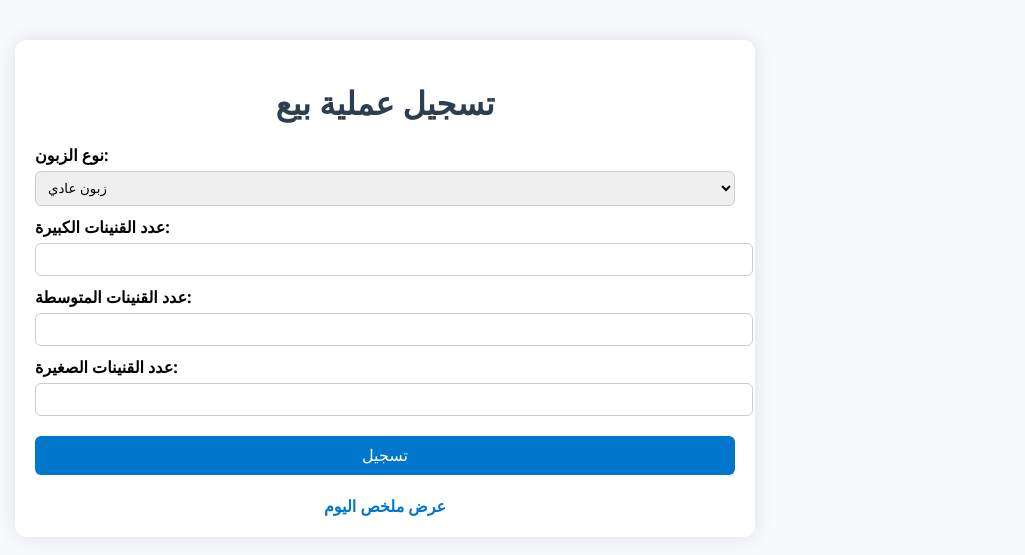
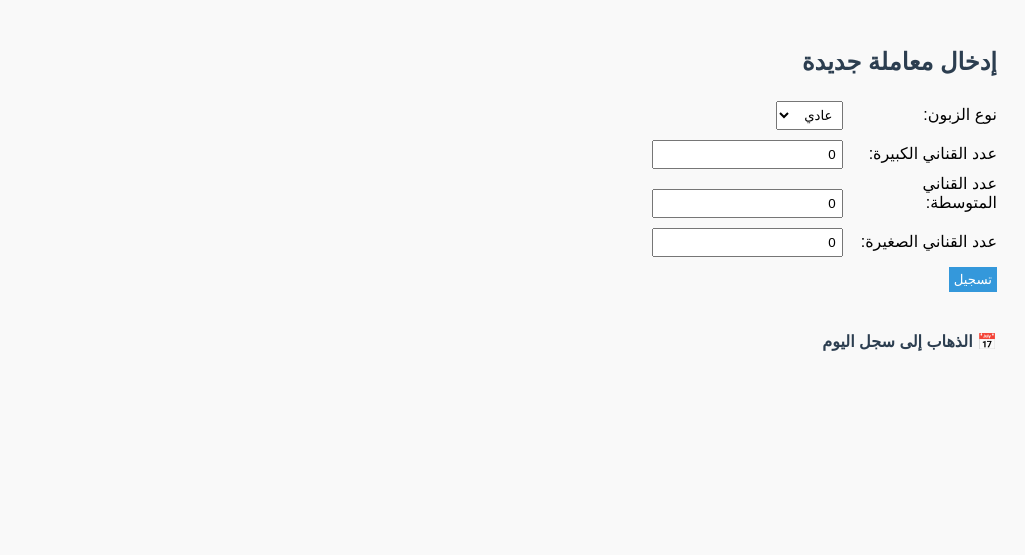
Before and after one commit to Sidiya91/gas-sales-flask2, a Flask app: page / in a window 1280 px wide. Shown: the top 555 px of the page, without its empty margins (255-1280 px from the left). Run offline with Flask 3, Linux system fonts and the light colour scheme.

```diff
--- a/app.py
+++ b/app.py
@@ -1,82 +1,66 @@
 from flask import Flask, render_template, request, redirect, url_for
 from datetime import datetime
-import csv
+import sqlite3
+import uuid
 import os
-import uuid
-from collections import defaultdict
 
 app = Flask(__name__)
+DB_FILE = "database.db"
 
-DATA_FILE = 'transactions.csv'
-
+# أسعار القناني حسب نوع الزبون
 PRICES = {
     0: {'large': 3330, 'medium': 1600, 'small': 730},
     1: {'large': 3130, 'medium': 1505, 'small': 685},
-    2: {'large': 3200, 'medium': 1535, 'small': 700}
+    2: {'large': 3200, 'medium': 1535, 'small': 700},
 }
 
 WEIGHTS = {'large': 12, 'medium': 6, 'small': 2.7}
 
-def archive_if_new_day():
-    today = datetime.now().strftime('%Y-%m-%d')
-    if os.path.exists(DATA_FILE):
-        with open(DATA_FILE, encoding='utf-8') as file:
-            reader = csv.DictReader(file)
-            rows = list(reader)
-            if rows:
-                first_date = rows[0]['datetime'].split(' ')[0]
-                if first_date != today:
-                    archive_name = f"transactions_{first_date}.csv"
-                    os.rename(DATA_FILE, archive_name)
-                    with open(DATA_FILE, mode='w', newline='', encoding='utf-8') as f:
-                        writer = csv.writer(f)
-                        writer.writerow(['id', 'datetime', 'customer_type', 'large_qty', 'medium_qty', 'small_qty', 'total_price', 'total_gas'])
+def init_db():
+    with sqlite3.connect(DB_FILE) as conn:
+        conn.execute("""
+        CREATE TABLE IF NOT EXISTS transactions (
+            id TEXT PRIMARY KEY,
+            datetime TEXT,
+            customer_type INTEGER,
+            large_qty INTEGER,
+            medium_qty INTEGER,
+            small_qty INTEGER,
+            total_price REAL,
+            total_gas REAL
+        )
+        """)
 
-def save_transaction(transaction):
-    with open(DATA_FILE, mode='a', newline='', encoding='utf-8') as file:
-        writer = csv.writer(file)
-        writer.writerow([
-            transaction['id'],
-            transaction['datetime'],
-            transaction['customer_type'],
-            transaction['large_qty'],
-            transaction['medium_qty'],
-            transaction['small_qty'],
-            transaction['total_price'],
-            transaction['total_gas']
-        ])
+# استدعاء قاعدة البيانات
+init_db()
 
-def read_transactions_for_today():
-    today = datetime.now().strftime('%Y-%m-%d')
-    transactions = []
-    if os.path.exists(DATA_FILE):
-        with open(DATA_FILE, mode='r', encoding='utf-8') as file:
-            reader = csv.DictReader(file)
-            for row in reader:
-                if today in row['datetime']:
-                    transactions.append({
-                        "id": row['id'],
-                        "datetime": row['datetime'],
-                        "customer_type": int(row['customer_type']),
-                        "large_qty": int(row['large_qty']),
-                        "medium_qty": int(row['medium_qty']),
-                        "small_qty": int(row['small_qty']),
-                        "total_price": float(row['total_price']),
-                        "total_gas": float(row['total_gas'])
-                    })
-    return transactions
+def insert_transaction(data):
+    with sqlite3.connect(DB_FILE) as conn:
+        conn.execute("""
+            INSERT INTO transactions VALUES (?, ?, ?, ?, ?, ?, ?, ?)
+        """, (
+            data['id'], data['datetime'], data['customer_type'],
+            data['large_qty'], data['medium_qty'], data['small_qty'],
+            data['total_price'], data['total_gas']
+        ))
+
+def get_transactions_by_date(date):
+    with sqlite3.connect(DB_FILE) as conn:
+        cur = conn.cursor()
+        cur.execute("SELECT * FROM transactions WHERE datetime LIKE ?", (f"{date}%",))
+        rows = cur.fetchall()
+    return rows
 
 def delete_transaction_by_id(transaction_id):
-    rows = []
-    with open(DATA_FILE, mode='r', encoding='utf-8') as file:
-        reader = csv.DictReader(file)
-        for row in reader:
-            if row['id'] != transaction_id:
-                rows.append(row)
-    with open(DATA_FILE, mode='w', newline='', encoding='utf-8') as file:
-        writer = csv.DictWriter(file, fieldnames=['id', 'datetime', 'customer_type', 'large_qty', 'medium_qty', 'small_qty', 'total_price', 'total_gas'])
-        writer.writeheader()
-        writer.writerows(rows)
+    with sqlite3.connect(DB_FILE) as conn:
+        conn.execute("DELETE FROM transactions WHERE id = ?", (transaction_id,))
+
+def get_summary_by_date(date):
+    with sqlite3.connect(DB_FILE) as conn:
+        cur = conn.cursor()
+        cur.execute("SELECT SUM(total_price), SUM(total_gas) FROM transactions WHERE datetime LIKE ?", (f"{date}%",))
+        result = cur.fetchone()
+    return result if result else (0, 0)
 
 @app.route("/", methods=["GET", "POST"])
 def index():
@@ -88,19 +72,8 @@ def index():
         small_qty = int(request.form["small_qty"])
 
         price_table = PRICES[customer_type]
-
-        total_price = (
-            large_qty * price_table['large'] +
-            medium_qty * price_table['medium'] +
-            small_qty * price_table['small']
-        )
-
-        total_gas_kg = (
-            large_qty * WEIGHTS['large'] +
-            medium_qty * WEIGHTS['medium'] +
-            small_qty * WEIGHTS['small']
-        )
-        total_gas = total_gas_kg / 1000
+        total_price = large_qty * price_table['large'] + medium_qty * price_table['medium'] + small_qty * price_table['small']
+        total_gas = (large_qty * WEIGHTS['large'] + medium_qty * WEIGHTS['medium'] + small_qty * WEIGHTS['small']) / 1000
 
         transaction = {
             "id": str(uuid.uuid4()),
@@ -113,26 +86,28 @@ def index():
             "total_gas": total_gas
         }
 
-        archive_if_new_day()
-        save_transaction(transaction)
-        message = f"✅ تمت العملية بنجاح! المبلغ المطلوب: {total_price} MRU"
+        insert_transaction(transaction)
+        message = f"✅ تم تسجيل المعاملة بنجاح. المبلغ: {total_price} MRU"
 
     return render_template("index.html", message=message)
 
-@app.route("/daily-summary")
-def daily_summary():
-    transactions = read_transactions_for_today()
-    total_money = sum(t["total_price"] for t in transactions)
-    total_gas = sum(t["total_gas"] for t in transactions)
-    return render_template("daily_summary.html", transactions=transactions, total_money=total_money, total_gas=total_gas)
+@app.route("/summary/<date>")
+def summary(date):
+    rows = get_transactions_by_date(date)
+    total_price, total_gas = get_summary_by_date(date)
+    is_today = (date == datetime.now().strftime("%Y-%m-%d"))
+    return render_template("daily_summary.html", rows=rows, date=date, total_price=total_price, total_gas=total_gas, is_today=is_today)
 
-@app.route("/delete/<id>", methods=["GET", "POST"])
-def delete_transaction(id):
-    if request.method == "POST":
+@app.route("/delete/<id>/<date>", methods=["POST"])
+def delete_transaction(id, date):
+    if date == datetime.now().strftime("%Y-%m-%d"):
         delete_transaction_by_id(id)
-        return redirect(url_for("daily_summary"))
-    return render_template("confirm_delete.html", id=id)
+    return redirect(url_for('summary', date=date))
 
-if __name__ == "__main__":
+@app.route("/today")
+def today():
+    return redirect(url_for("summary", date=datetime.now().strftime("%Y-%m-%d")))
+
+if __name__ == '__main__':
     port = int(os.environ.get("PORT", 5000))
-    app.run(host="0.0.0.0", port=port)
+    app.run(host='0.0.0.0', port=port, debug=True)
--- a/static/style.css
+++ b/static/style.css
@@ -1,100 +1,57 @@
 body {
-    font-family: "Segoe UI", sans-serif;
-    background: #f7f9fc;
-    margin: 0;
-    padding: 0;
+    font-family: Arial, sans-serif;
+    direction: rtl;
+    background-color: #f9f9f9;
+    padding: 20px;
 }
 
-.container {
-    max-width: 700px;
-    margin: auto;
-    background: white;
-    padding: 20px;
-    margin-top: 40px;
-    border-radius: 12px;
-    box-shadow: 0 0 20px rgba(0,0,0,0.1);
+h2 {
+    color: #2c3e50;
 }
 
-h1 {
-    color: #2c3e50;
-    text-align: center;
+form {
     margin-bottom: 20px;
 }
 
-form label {
-    display: block;
-    margin-top: 10px;
-    font-weight: bold;
+label {
+    display: inline-block;
+    width: 150px;
+    margin-bottom: 5px;
 }
 
-input, select {
-    width: 100%;
-    padding: 8px;
-    margin-top: 5px;
-    border-radius: 6px;
-    border: 1px solid #ccc;
-}
-
-button {
-    width: 100%;
-    margin-top: 20px;
-    padding: 10px;
-    background: #0077cc;
-    color: white;
-    border: none;
-    border-radius: 6px;
-    cursor: pointer;
-    font-size: 16px;
-}
-
-button:hover {
-    background: #005fa3;
-}
-
-.message {
-    margin-top: 20px;
-    background: #dff0d8;
-    padding: 10px;
-    border-radius: 6px;
-    color: #3c763d;
-    text-align: center;
-}
-
-a.link {
-    display: inline-block;
-    margin-top: 20px;
-    text-align: center;
-    width: 100%;
-    color: #0077cc;
-    text-decoration: none;
-    font-weight: bold;
-}
-
-a.link:hover {
-    text-decoration: underline;
+input, select, button {
+    padding: 5px;
+    margin: 5px 0;
 }
 
 table {
     width: 100%;
     border-collapse: collapse;
-    margin-top: 20px;
+    background-color: white;
+    box-shadow: 0 0 10px #ccc;
 }
 
-table, th, td {
+table th, table td {
+    padding: 10px;
     border: 1px solid #ddd;
+    text-align: center;
 }
 
-th, td {
-    text-align: center;
-    padding: 8px;
+button {
+    background-color: #3498db;
+    border: none;
+    color: white;
+    cursor: pointer;
 }
 
-th {
-    background-color: #f1f1f1;
+button:hover {
+    background-color: #2980b9;
 }
 
-a.delete {
-    color: red;
+a {
+    display: inline-block;
+    margin-top: 15px;
+    text-decoration: none;
+    color: #2c3e50;
     font-weight: bold;
-    text-decoration: none;
 }
--- a/templates/index.html
+++ b/templates/index.html
@@ -1,37 +1,32 @@
 <!DOCTYPE html>
-<html>
+<html lang="ar">
 <head>
-    <title>تسجيل عملية بيع</title>
+    <meta charset="UTF-8">
+    <title>إدخال معاملة</title>
     <link rel="stylesheet" href="{{ url_for('static', filename='style.css') }}">
 </head>
 <body>
-    <div class="container">
-        <h1>تسجيل عملية بيع</h1>
+    <h2>إدخال معاملة جديدة</h2>
     <form method="post">
         <label>نوع الزبون:</label>
-            <select name="customer_type" required>
-                <option value="0">زبون عادي</option>
+        <select name="customer_type">
+            <option value="0">عادي</option>
             <option value="1">موزع</option>
             <option value="2">شاحنة</option>
-            </select>
-
-            <label>عدد القنينات الكبيرة:</label>
-            <input type="number" name="large_qty" min="0" required>
-
-            <label>عدد القنينات المتوسطة:</label>
-            <input type="number" name="medium_qty" min="0" required>
-
-            <label>عدد القنينات الصغيرة:</label>
-            <input type="number" name="small_qty" min="0" required>
-
+        </select><br>
+        <label>عدد القناني الكبيرة:</label>
+        <input type="number" name="large_qty" value="0"><br>
+        <label>عدد القناني المتوسطة:</label>
+        <input type="number" name="medium_qty" value="0"><br>
+        <label>عدد القناني الصغيرة:</label>
+        <input type="number" name="small_qty" value="0"><br>
         <button type="submit">تسجيل</button>
     </form>
 
     {% if message %}
-            <div class="message">{{ message }}</div>
+        <p>{{ message }}</p>
     {% endif %}
 
-        <a class="link" href="/daily-summary">عرض ملخص اليوم</a>
-    </div>
+    <a href="{{ url_for('today') }}">📅 الذهاب إلى سجل اليوم</a>
 </body>
 </html>
```
Also changed, not shown: templates/daily_summary.html (+58 -0 lines). Lines whose indentation alone changed are shown as unchanged.
